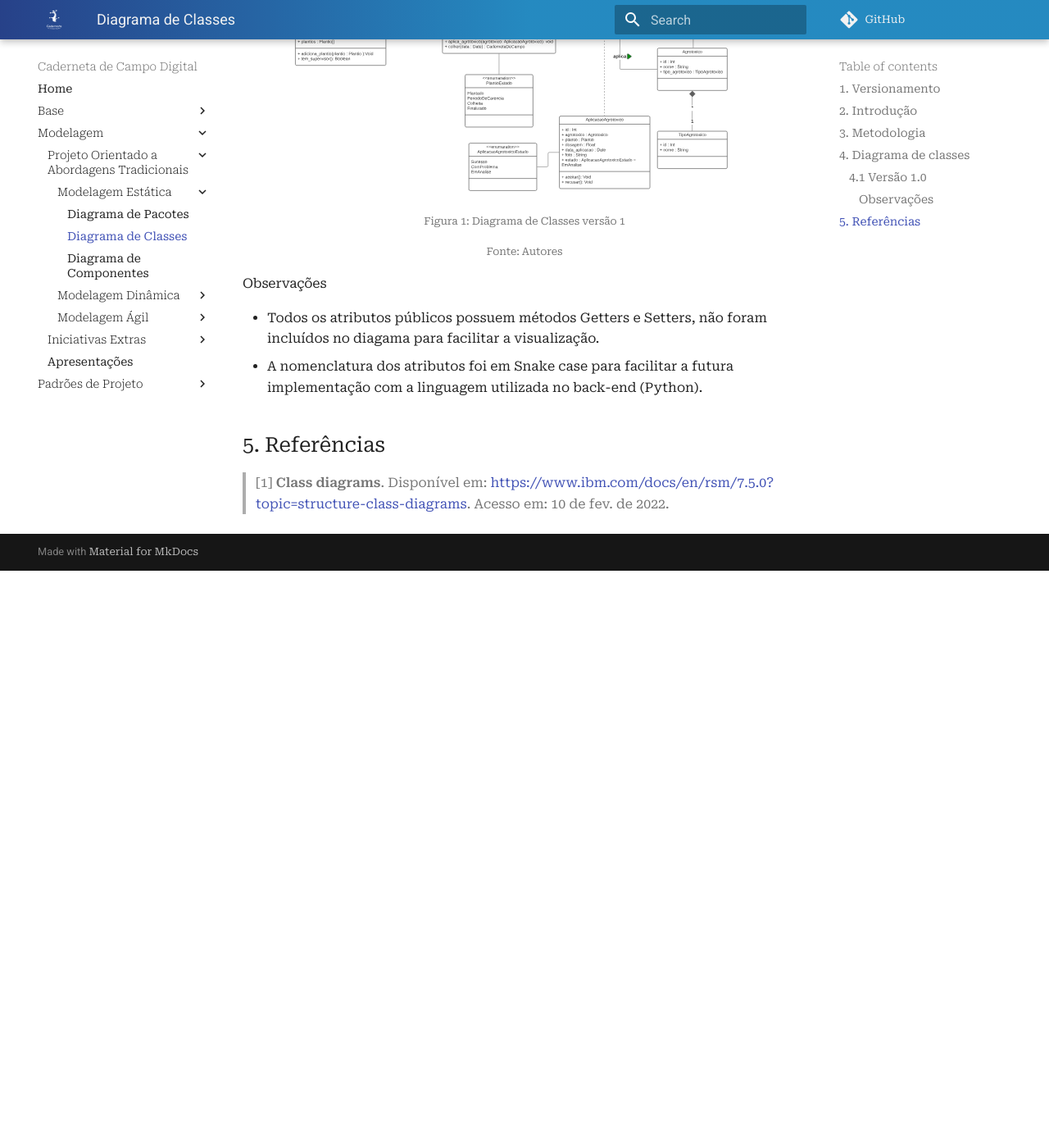
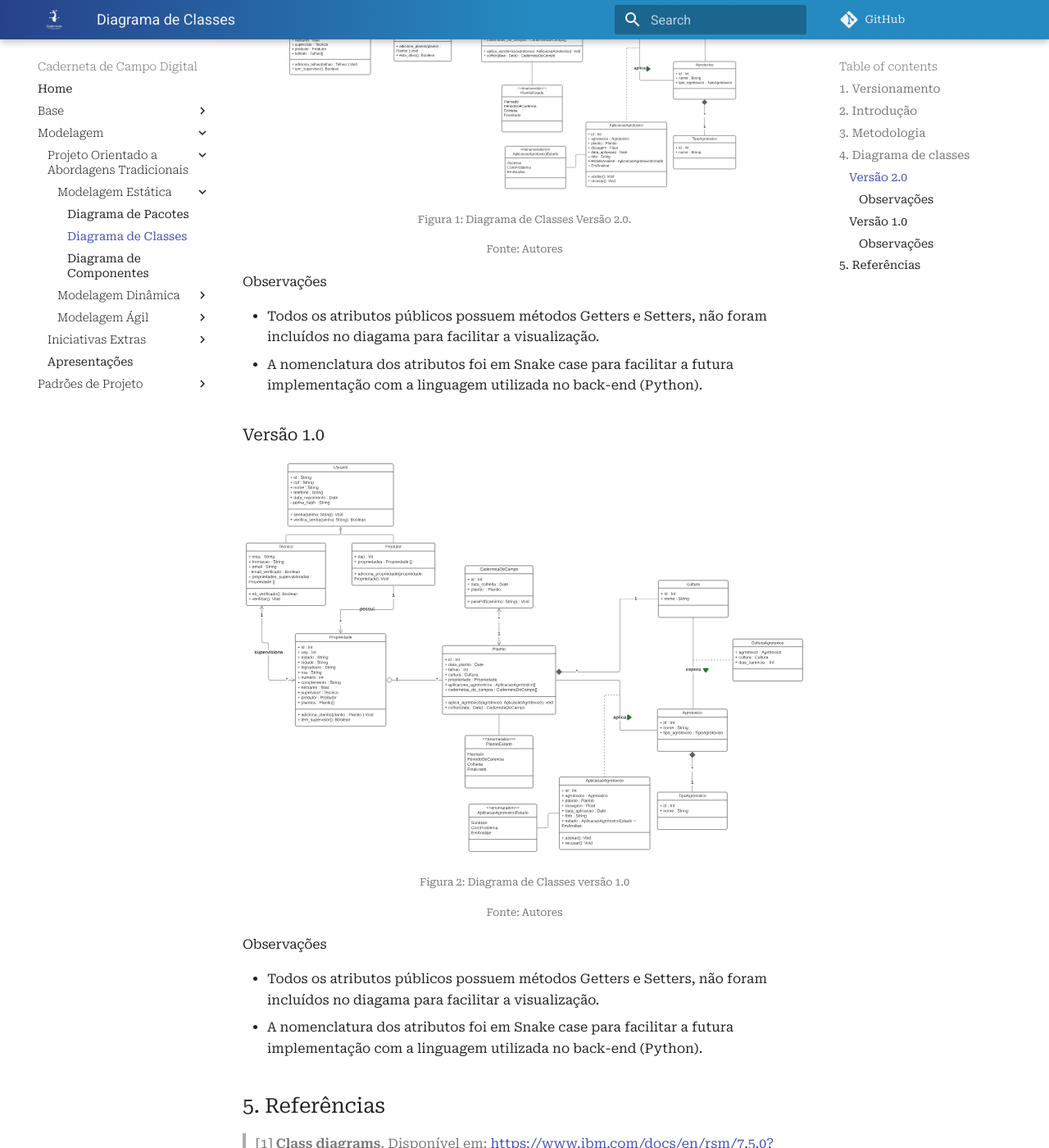
Before and after one commit to UnBArqDsw2021-2/2021.2_G4_CadernetaDeCampoDigital_docs, an MkDocs documentation site: the page built from docs/modelagem/estatica/diagrama_de_classes.md, in a window 1280 px wide and 1400 px high, scrolled down 1374 px. Shown: the whole window at 82% size. Built offline with MkDocs 1.6.1 and Material for MkDocs 9.7.7, drawn with Linux system fonts in a browser that asks for light colours; comment, search, counter and statistics services are not loaded; before the commit the page ends 2070 px from its top, so only the background shows below that; some of the changed text lies outside the part shown.

Commit message:
#91 Adicionando talhao no diagrama de classes

```diff
--- a/docs/modelagem/estatica/diagrama_de_classes.md
+++ b/docs/modelagem/estatica/diagrama_de_classes.md
@@ -8,6 +8,7 @@
 | 1.1    | 10/02/2022 | Adição do Diagrama de Classe      | Rafael Ramos e Thiago              |
 | 1.1.1  | 13/02/2022 | Revisão por pares                 | João Pedro Moura e Denniel William |
 | 1.1.2  | 20/02/2022 | Adição do tópico de metodologia   | Rafael Ramos e João Pedro          |
+| 1.2    | 05/03/2022 | Adição da classe talhão           | Thiago     |
 
 ## 2. Introdução
 
@@ -19,10 +20,19 @@
 
 ## 4. Diagrama de classes
 
-### 4.1 Versão 1.0
+### Versão 2.0
+
+<img src="../../../assets/modelagem/estatica/diagramaClasseV2.svg" class="zoom"/>
+<h6 align = "center">Figura 1: Diagrama de Classes Versão 2.0.</h6>
+<h6 align = "center">Fonte: Autores</h6>
+#### Observações
+- Todos os atributos públicos possuem métodos Getters e Setters, não foram incluídos no diagama para facilitar a visualização.
+- A nomenclatura dos atributos foi em Snake case para facilitar a futura implementação com a linguagem utilizada no back-end (Python).
+
+### Versão 1.0
 
 <img src="../../../assets/modelagem/diagrama_classes.svg" class="zoom"/>
-<h6 align = "center">Figura 1: Diagrama de Classes versão 1</h6>
+<h6 align = "center">Figura 2: Diagrama de Classes versão 1.0</h6>
 <h6 align = "center">Fonte: Autores</h6>
 #### Observações
 - Todos os atributos públicos possuem métodos Getters e Setters, não foram incluídos no diagama para facilitar a visualização.
```
Also changed, not shown: docs/assets/modelagem/estatica/diagramaClasseV2.svg (added).
